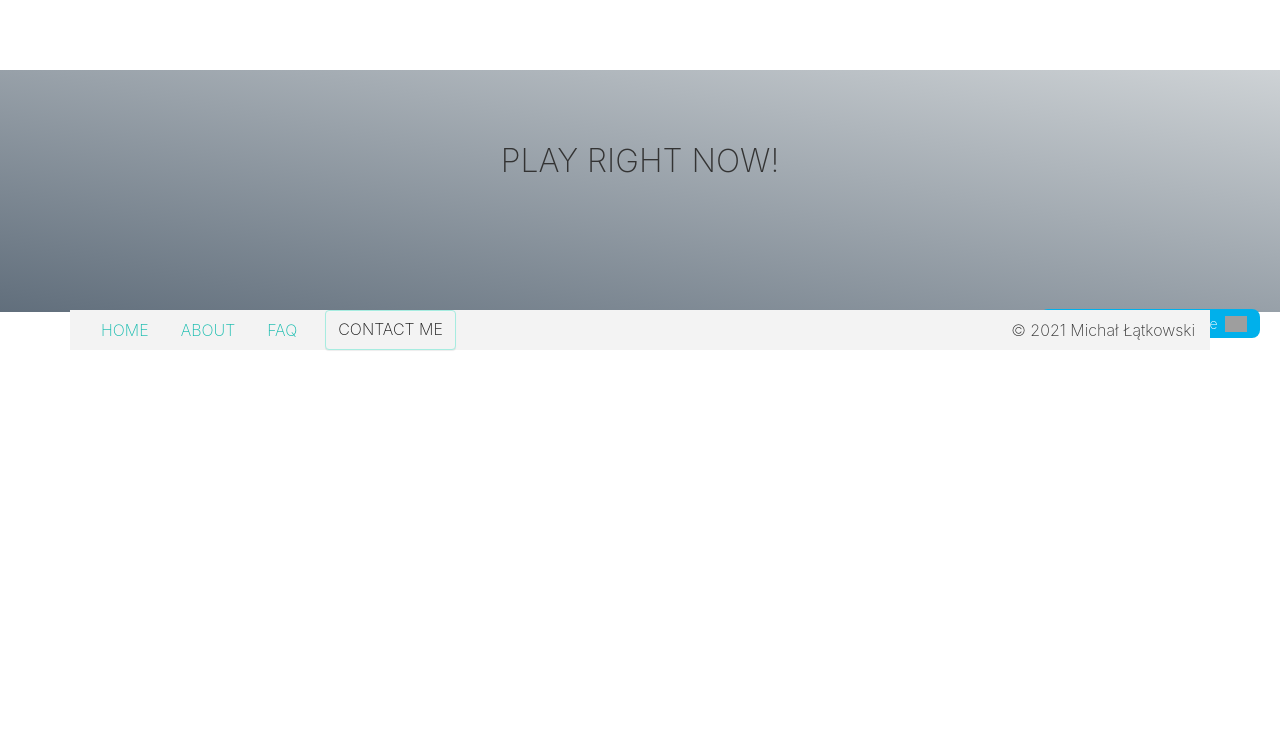
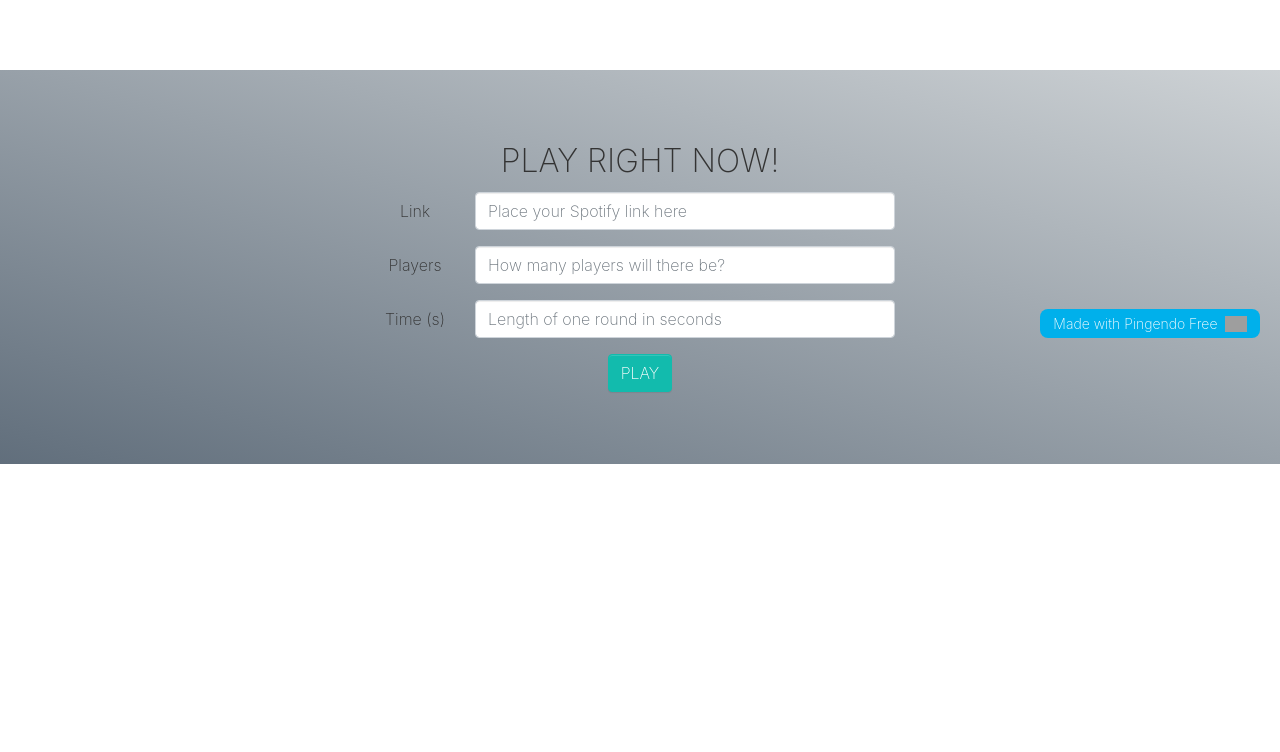
Before and after one commit to Latkos/Songy, a Django app: page /songy/ in a window 1280 px wide. Shown: the part 442-1194 px from the top of the page. Before the commit the page ends 793 px from the top, so only its background shows below. Run offline with Django 3.2, Linux system fonts and the light colour scheme; some libraries are stand-ins or nearby versions; grey boxes are pictures that could not be loaded.

Commit message:
Change the forms so that they actually post

```diff
--- a/songy_app/templates/songy.html
+++ b/songy_app/templates/songy.html
@@ -7,9 +7,8 @@
   <link rel="stylesheet" href="https://cdnjs.cloudflare.com/ajax/libs/font-awesome/4.7.0/css/font-awesome.min.css" type="text/css">
   <link rel="stylesheet" href="../../static/wireframe.css">
 </head>
-{%load static%}
-<body>
-  <nav class="navbar navbar-expand-md navbar-dark bg-primary">
+
+<body>{%load static%} <nav class="navbar navbar-expand-md navbar-dark bg-primary">
     <div class="container"> <a class="navbar-brand" href="#">
         <i class="fa d-inline fa-lg fa-stop-circle"></i>
         <b> SONGY</b>
@@ -45,22 +44,23 @@
       <div class="row" style="">
         <div class="mx-auto col-md-6" style="">
           <h2>PLAY RIGHT NOW!</h2>
+          <div class="col-md-12">
+            <form id="game-form" method="post" action="/game/" >
+              {% csrf_token %}
+              <div class="form-group row"> <label class="col-2 col-form-label">Link</label>
+                <div class="col-10">
+                  <input type="text" class="form-control" id="spotify_link" placeholder="Place your Spotify link here"> </div>
               </div>
+              <div class="form-group row"> <label class="col-2 col-form-label">Players</label>
+                <div class="col-10">
+                  <input type="number" class="form-control" id="players_amount" placeholder="How many players will there be?" min="0" oninput="validity.valid||(value='');"> </div>
               </div>
+              <div class="form-group row"> <label class="col-2 col-form-label">Time (s)</label>
+                <div class="col-10">
+                  <input type="number" class="form-control" id="time" placeholder="Length of one round in seconds" min="0" oninput="validity.valid||(value='');"> </div>
               </div>
-  <div class="py-3">
-    <div class="fixed-bottom">
-      <div class="container">
-        <div class="row">
-          <div class="col-md-12 text-center d-md-flex justify-content-between align-items-center bg-light">
-            <ul class="nav d-flex justify-content-center">
-              <li class="nav-item"> <a class="nav-link active" href="/songy">HOME</a> </li>
-              <li class="nav-item"> <a class="nav-link" href="/about">ABOUT</a> </li>
-              <li class="nav-item"> <a class="nav-link" href="/faq">FAQ</a> </li>
-              <a class="btn navbar-btn ml-md-2 btn-light text-dark border border-secondary" href="/contact">CONTACT ME</a>
-            </ul>
-            <p class="mb-0 py-1">© 2021 Michał Łątkowski</p>
-          </div>
+              <button type="submit" class="btn btn-primary" href="/game">PLAY</button>
+            </form>
           </div>
         </div>
       </div>
@@ -69,6 +69,19 @@
     <script src="https://cdnjs.cloudflare.com/ajax/libs/popper.js/1.14.6/umd/popper.min.js" integrity="sha384-wHAiFfRlMFy6i5SRaxvfOCifBUQy1xHdJ/yoi7FRNXMRBu5WHdZYu1hA6ZOblgut" crossorigin="anonymous"></script>
     <script src="https://stackpath.bootstrapcdn.com/bootstrap/4.3.1/js/bootstrap.min.js" integrity="sha384-JjSmVgyd0p3pXB1rRibZUAYoIIy6OrQ6VrjIEaFf/nJGzIxFDsf4x0xIM+B07jRM" crossorigin="anonymous" style=""></script>
     <pingendo onclick="window.open('https://pingendo.com/', '_blank')" style="cursor:pointer;position: fixed;bottom: 20px;right:20px;padding:4px;background-color: #00b0eb;border-radius: 8px; width:220px;display:flex;flex-direction:row;align-items:center;justify-content:center;font-size:14px;color:white">Made with Pingendo Free&nbsp;&nbsp;<img src="https://pingendo.com/site-assets/Pingendo_logo_big.png" class="d-block" alt="Pingendo logo" height="16"></pingendo>
+  </div>
+  <div class="py-5">
+    <div class="container">
+      <div class="row"></div>
+    </div>
+  </div>
+  <div class="py-5">
+    <div class="container">
+      <div class="row">
+        <div class="col-md-12"></div>
+      </div>
+    </div>
+  </div>
 </body>
 
 </html>
--- a/songy_app/views.py
+++ b/songy_app/views.py
@@ -17,6 +17,7 @@ def songy(request):
 
 
 def faq(request):
+
     return render(request, 'faq.html', {})
 
 
```
Lines whose indentation alone changed are shown as unchanged.
